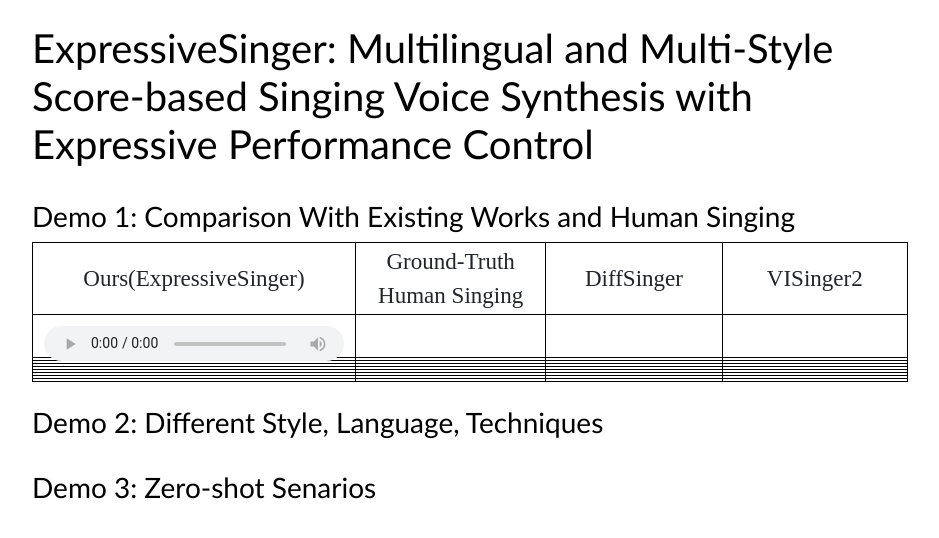
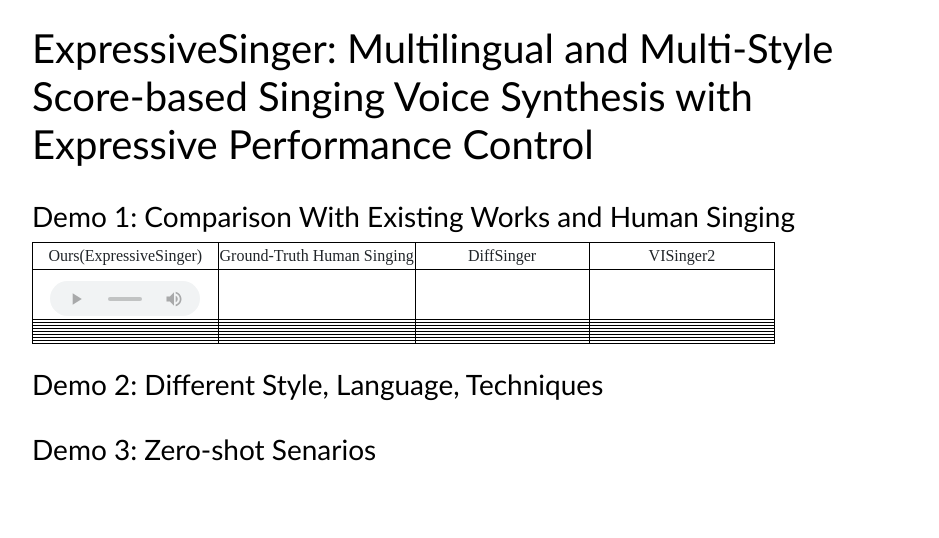
Before and after one commit to ExpressiveSinger/ExpressiveSinger, a plain HTML site: page index.html in a window 1280 px wide. Shown: the whole page, without its empty margins (170-1109 px from the left). Drawn offline with Linux system fonts and the light colour scheme.

Commit message:
Update style.css

```diff
--- a/css/style.css
+++ b/css/style.css
@@ -91,7 +91,6 @@ table, th, td {
   margin-right: 10px;
   margin-left: 10px;
   font-family: "Avenir";
-  font-size: 120%;
 }
 
 label {
@@ -111,12 +110,18 @@ ul li{
 }
 
 audio {
+    width: 150px;
     height: 35px;
     margin-left: 10px;
     margin-right: 10px;
     margin-top: 10px;
     margin-bottom: -5px;
-    vertical-align: bottom;
+    vertical-align: center;
+}
+
+audio::-webkit-media-controls-current-time-display,
+audio::-webkit-media-controls-time-remaining-display {
+    display: none;
 }
 
 .wordmark {
```
